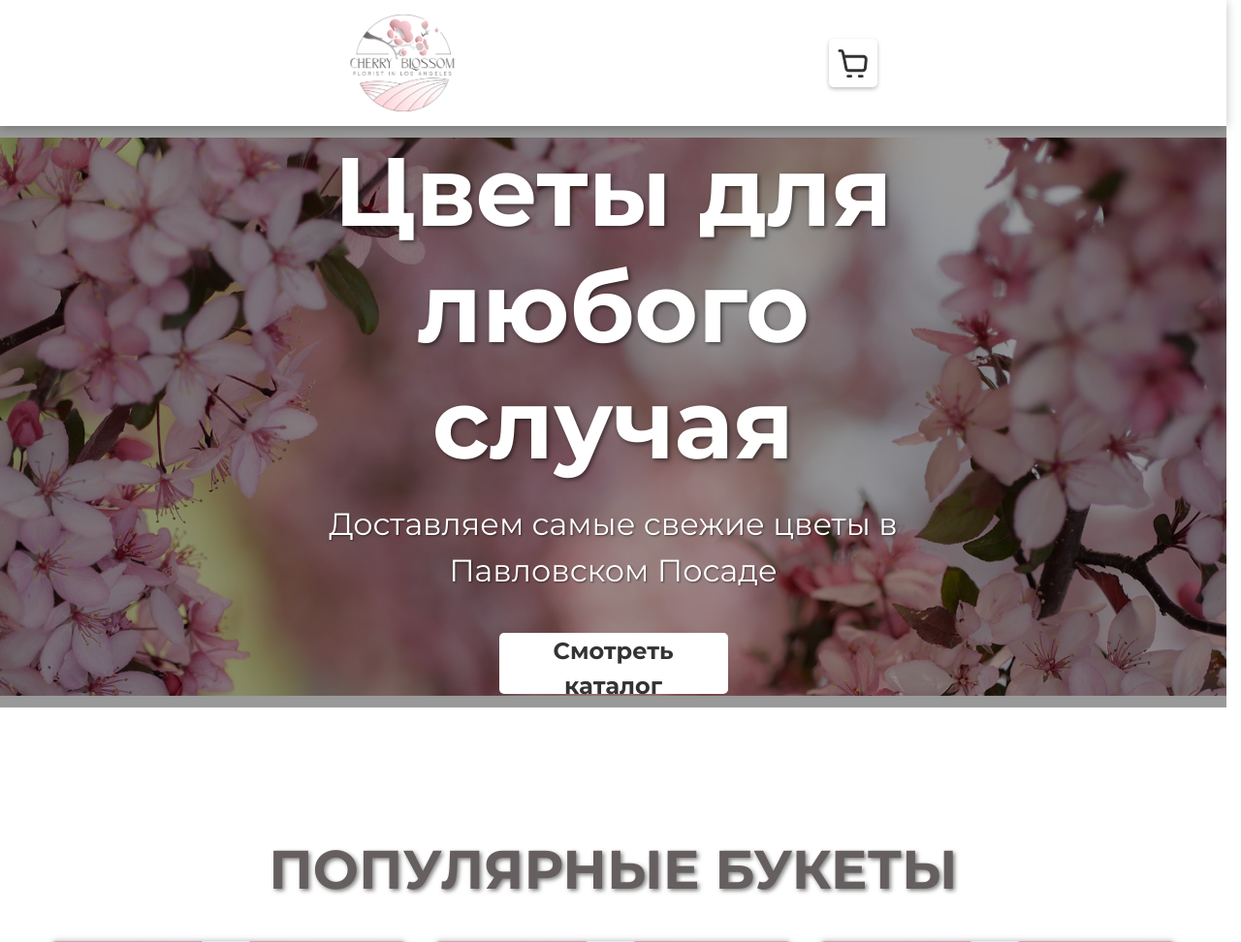
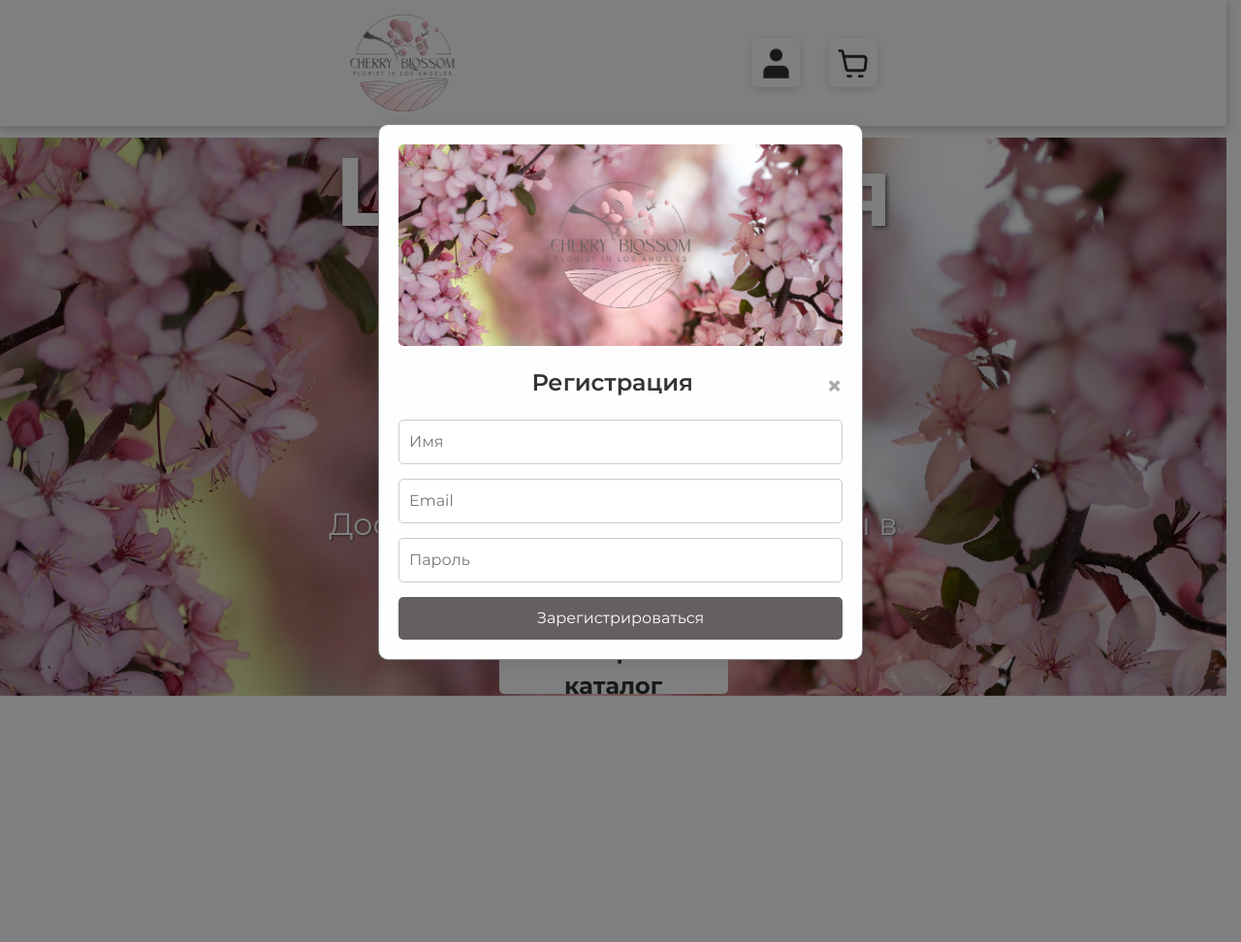
Before and after one commit to Canzas-91/flower-dev, a Spring Boot app: page / in a window 1280 px wide. Shown: the top 972 px of the page at 97% size. After the commit the page ends 718 px from the top, so only its background shows below. Run offline with Spring Boot 4, Linux system fonts and the light colour scheme.

Commit message:
регистрация

```diff
--- a/flowers/src/main/resources/static/css/style.css
+++ b/flowers/src/main/resources/static/css/style.css
@@ -262,12 +262,32 @@ body {
 
 .cart-ico {
   display: flex;
+  align-items: center;
+  justify-content: center;
+  width: 50px;
+  height: 50px;
+  cursor: pointer;
+  transition: transform 0.3s ease;
+  box-shadow: 0 2px 10px 0 rgba(0, 0, 0, 0.15);
+  border-radius: 5px;
+}
+.reg_ico {
+  display: flex;
+  align-items: center;
+  justify-content: center;
+  width: 50px;
+  height: 50px;
+  cursor: pointer;
+  transition: transform 0.3s ease;
+  box-shadow: 0 2px 10px 0 rgba(0, 0, 0, 0.15);
+  border-radius: 5px;
+}
+
+.header_active {
+  display: flex;
   justify-content: center;
   align-items: center;
-  width: 50px;
-  height: 50px;
-  box-shadow: 0 2px 4px 0 rgba(0, 0, 0, 0.25);
-  border-radius: 5px;
+  gap : 30px;
   cursor: pointer;
   transition: transform 0.3s ease;
 }
@@ -283,7 +303,6 @@ body {
   width: 100%;
   max-width: 100vw;
   height: auto;
-  object-fit: cover;
 }
 
 .cover {
@@ -302,7 +321,6 @@ body {
   left: 0;
   right: 0;
   bottom: 0;
-  background: rgba(0, 0, 0, 0.4);
   z-index: 1;
 }
 
@@ -659,14 +677,12 @@ h3 {
   align-items: center;
   margin-top: 134px;
   width: 100%;
-  padding: 0 20px;
+
 }
 
 .worcktime_img {
   width: 100%;
-  max-width: 1200px;
   height: auto;
-  border-radius: 10px;
   box-shadow: 0 4px 20px rgba(0, 0, 0, 0.1);
 }
 
@@ -677,7 +693,6 @@ h3 {
   align-items: center;
   background-color: #f8f8f8;
   padding: 40px 60px;
-  margin-top: 100px;
   border-top: 1px solid #eee;
 }
 
@@ -694,7 +709,76 @@ h3 {
   border: 1px solid #eee;
   box-shadow: 0 2px 10px rgba(0, 0, 0, 0.05);
 }
-
+.modal_reg {
+  display: block;
+  position: fixed;
+  z-index: 1001;
+  left: 0;
+  top: 0;
+  width: 100%;
+  height: 100%;
+  overflow: auto;
+  background-color: rgba(0, 0, 0, 0.5);
+}
+.modal_content_reg {
+  background-color: #fefefe;
+  margin: 10% auto;
+  padding: 20px;
+  border: 1px solid #888;
+  width: 500px;
+  border-radius: 10px;
+  box-shadow: 0 4px 20px rgba(0, 0, 0, 0.1);
+}
+.close_reg {
+  color: #aaa;
+  float: right;
+  font-size: 28px;
+  font-weight: bold;
+  cursor: pointer;
+}
+.close_reg:hover,
+.close_reg:focus {
+  color: black;
+  text-decoration: none;
+  cursor: pointer;
+}
+.modal_title_reg{
+  font-size: 24px;
+  font-weight: 600;
+  margin-bottom: 20px;
+  color: #333;
+  text-align: center;
+}
+.modal_form_reg {
+  display: flex;
+  flex-direction: column;
+}
+.modal_form_reg input {
+  padding: 10px;
+  margin-bottom: 15px;
+  border: 1px solid #ccc;
+  border-radius: 5px;
+  font-size: 16px;
+}
+.modal_form_reg button {
+  padding: 10px;
+  background-color: #665F5F;
+  color: white;
+  border: none;
+  border-radius: 5px;
+  font-size: 16px;
+  cursor: pointer;
+  transition: background-color 0.3s ease;
+}
+.modal_form_reg button:hover {
+  background-color: #544b4b;
+}
+.modal_img_reg {
+  width: 500px;
+  height: auto;
+  margin-bottom: 20px;
+  border-radius: 5px;
+}
 /* Адаптивность */
 @media (max-width: 1200px) {
   .header {
--- a/flowers/src/main/resources/static/js/main.js
+++ b/flowers/src/main/resources/static/js/main.js
@@ -32,20 +32,18 @@ document.addEventListener('DOMContentLoaded', function() {
             this.textContent = 'Добавлено!';
             this.style.backgroundColor = '#4CAF50';
             this.style.color = 'white';
-
-            // Анимация корзины
             if (cartIcon) {
-                cartIcon.style.transform = 'scale(1.2)';
+                cartIcon.classList.add('shake');
                 setTimeout(() => {
-                    cartIcon.style.transform = 'scale(1)';
-                }, 300);
+                    cartIcon.classList.remove('shake');
+                }, 500);
             }
 
             // Восстановление кнопки через 2 секунды
             setTimeout(() => {
                 this.textContent = 'В корзину';
                 this.style.backgroundColor = '#665F5F';
-            }, 2000);
+            }, 1000);
 
             // Можно добавить логику сохранения в LocalStorage
             addToCartLocalStorage(itemName, itemPrice);
@@ -143,8 +141,8 @@ function updateCartCounter() {
             counter.style.backgroundColor = '#ff4757';
             counter.style.color = 'white';
             counter.style.borderRadius = '50%';
-            counter.style.width = '20px';
-            counter.style.height = '20px';
+            counter.style.width = '25px';
+            counter.style.height = '25px';
             counter.style.display = 'flex';
             counter.style.alignItems = 'center';
             counter.style.justifyContent = 'center';
@@ -164,3 +162,52 @@ function updateCartCounter() {
 
 // Инициализация счетчика при загрузке
 document.addEventListener('DOMContentLoaded', updateCartCounter);
+
+let regModal = document.querySelector('.modal_reg');
+let regBtn = document.querySelector('.reg_ico');
+let regSpan = document.getElementsByClassName("close_reg")[0];
+let buttons = document.querySelectorAll('.modal_button_reg');
+
+if (buttons) {
+    buttons.forEach(button => {
+        button.onclick = function(event) {
+            event.preventDefault();
+
+            const nameInput = regModal.querySelector('input[type="text"]');
+            const emailInput = regModal.querySelector('input[type="email"]');
+            const passwordInput = regModal.querySelector('input[type="password"]');
+            if (nameInput.value.trim() === '') {
+                alert('Введите имя!');
+                return;
+            }
+            if (emailInput.value.trim() === '' || !emailInput.value.includes('@')) {
+                alert('Введите корректный email!');
+                return;
+            }
+            if (passwordInput.value.length < 6) {
+                alert('Пароль должен быть минимум 6 символов!');
+                return;
+            }
+
+            alert('Успешно зарегистрированы!');
+            regModal.style.display = "none";
+            nameInput.value = '';
+            emailInput.value = '';
+            passwordInput.value = '';
+        }
+    });
+}
+
+regSpan.onclick = function() {
+    regModal.style.display = "none";
+}
+
+regBtn.onclick = function() {
+    regModal.style.display = "block";
+}
+
+window.onclick = function(event) {
+    if (event.target == regModal) {
+        regModal.style.display = "none";
+    }
+}
--- a/flowers/src/main/resources/templates/index.html
+++ b/flowers/src/main/resources/templates/index.html
@@ -3,25 +3,24 @@
 <head>
     <meta charset="UTF-8">
     <meta name="viewport" content="width=device-width, initial-scale=1.0">
-    <link rel="stylesheet" th:href="@{/css/style.css}">
+    <link rel="stylesheet" th:href="@{/css/style.css}" href = "../static/css/style.css">
     <title>Цветочный магазин - Павловский Посад</title>
 </head>
 <body>
     <header class="header">
-        <img class="logo" th:src="@{/images/Group 514.png}" alt="Логотип цветочного магазина">
-        <div class="cart-ico">
-            <svg xmlns="http://www.w3.org/2000/svg" width="35" height="35" viewBox="0 0 24 24">
-                <title>Корзина</title>
-                <g fill="none" stroke="currentColor" stroke-linejoin="round" stroke-width="2">
-                    <path d="M5 7h13.79a2 2 0 0 1 1.99 2.199l-.6 6A2 2 0 0 1 18.19 17H8.64a2 2 0 0 1-1.962-1.608z"/>
-                    <path stroke-linecap="round" d="m5 7l-.81-3.243A1 1 0 0 0 3.22 3H2m6 18h2m6 0h2"/>
-                </g>
-            </svg>
+        <img class="logo" th:src="@{/images/Group 514.png}" alt="Логотип цветочного магазина" src ="../static/images/Group 514.png">
+        <div class="header_active">
+            <div class="reg_ico">
+                <svg xmlns="http://www.w3.org/2000/svg" width="35" height="35" viewBox="0 0 16 16" fill="none"><path d="M8 7C9.65685 7 11 5.65685 11 4C11 2.34315 9.65685 1 8 1C6.34315 1 5 2.34315 5 4C5 5.65685 6.34315 7 8 7Z" fill="#000000"/><path d="M14 12C14 10.3431 12.6569 9 11 9H5C3.34315 9 2 10.3431 2 12V15H14V12Z" fill="#000000"/></svg>
+            </div>
+            <div class="cart-ico">
+                <svg xmlns="http://www.w3.org/2000/svg" width="35" height="35" viewBox="0 0 24 24"><title>Корзина</title><g fill="none" stroke="currentColor" stroke-linejoin="round" stroke-width="2"><path d="M5 7h13.79a2 2 0 0 1 1.99 2.199l-.6 6A2 2 0 0 1 18.19 17H8.64a2 2 0 0 1-1.962-1.608z"/><path stroke-linecap="round" d="m5 7l-.81-3.243A1 1 0 0 0 3.22 3H2m6 18h2m6 0h2"/></g></svg>
+            </div>
         </div>
     </header>
     <main class="main">
         <div class="cover">
-            <img class="cover-img" th:src="@{/images/cover.png}" alt="Цветочная композиция">
+            <img class="cover-img" th:src="@{/images/cover.png}" alt="Цветочная композиция" src="../static/images/cover.png">
             <div class="cover-text">
                 <h1 class="cover-title">Цветы для любого случая</h1>
                 <p>Доставляем самые свежие цветы в Павловском Посаде</p>
@@ -32,7 +31,7 @@
             <h1 class="cotalog_title">ПОПУЛЯРНЫЕ БУКЕТЫ</h1>
             <div class="cotalog_items">
                 <div class="cotalog_item">
-                    <img class="cotalog_img" th:src="@{/images/item1.png}" alt="Букет Кристалл">
+                    <img class="cotalog_img" th:src="@{/images/item1.png}" alt="Букет Кристалл" src="../static/images/item1.png">
                     <div class="cotalog_activ">
                         <div class="cotalog_info">
                             <p class="item_title">Кристалл (розовые гвоздики с миксовыми цветами)</p>
@@ -42,7 +41,7 @@
                     </div>
                 </div>
                 <div class="cotalog_item">
-                    <img class="cotalog_img" th:src="@{/images/item1.png}" alt="Букет Нежность">
+                    <img class="cotalog_img" th:src="@{/images/item1.png}" alt="Букет Нежность" src="../static/images/item1.png">
                     <div class="cotalog_activ">
                         <div class="cotalog_info">
                             <p class="item_title">Нежность (белые розы с эвкалиптом)</p>
@@ -52,7 +51,7 @@
                     </div>
                 </div>
                 <div class="cotalog_item">
-                    <img class="cotalog_img" th:src="@{/images/item1.png}" alt="Букет Весна">
+                    <img class="cotalog_img" th:src="@{/images/item1.png}" alt="Букет Весна" src="../static/images/item1.png">
                     <div class="cotalog_activ">
                         <div class="cotalog_info">
                             <p class="item_title">Весна (тюльпаны с гипсофилой)</p>
@@ -62,7 +61,7 @@
                     </div>
                 </div>
                 <div class="cotalog_item">
-                    <img class="cotalog_img" th:src="@{/images/item1.png}" alt="Букет Романтика">
+                    <img class="cotalog_img" th:src="@{/images/item1.png}" alt="Букет Романтика" src="../static/images/item1.png">
                     <div class="cotalog_activ">
                         <div class="cotalog_info">
                             <p class="item_title">Романтика (красные розы)</p>
@@ -72,7 +71,7 @@
                     </div>
                 </div>
                 <div class="cotalog_item">
-                    <img class="cotalog_img" th:src="@{/images/item1.png}" alt="Букет Элегантность">
+                    <img class="cotalog_img" th:src="@{/images/item1.png}" alt="Букет Элегантность" src="../static/images/item1.png">
                     <div class="cotalog_activ">
                         <div class="cotalog_info">
                             <p class="item_title">Элегантность (орхидеи с зеленью)</p>
@@ -82,7 +81,7 @@
                     </div>
                 </div>
                 <div class="cotalog_item">
-                    <img class="cotalog_img" th:src="@{/images/item1.png}" alt="Букет Летнее настроение">
+                    <img class="cotalog_img" th:src="@{/images/item1.png}" alt="Букет Летнее настроение" src="../static/images/item1.png">
                     <div class="cotalog_activ">
                         <div class="cotalog_info">
                             <p class="item_title">Летнее настроение (подсолнухи с ромашками)</p>
@@ -99,21 +98,21 @@
                 <div class="title_conteiner">
                     <div class="why_icoandtitle">
                         <h3 class="why_icoandtitle_title">Большой выбор</h3>
-                        <img class="why_icon" th:src="@{/icon/icon1.png}" alt="Иконка выбора">
+                        <img class="why_icon" th:src="@{/icon/icon1.png}" alt="Иконка выбора" src="../static/icon/icon1.png">
                     </div>
                     <p class="why_discription">У нас всегда свежие цветы и огромный ассортимент букетов на любой вкус и бюджет.</p>
                 </div>
                 <div class="title_conteiner">
                     <div class="why_icoandtitle">
                         <h3 class="why_icoandtitle_title">Быстрая доставка</h3>
-                        <img class="why_icon" th:src="@{/icon/icon2.png}" alt="Иконка доставки">
+                        <img class="why_icon" th:src="@{/icon/icon2.png}" alt="Иконка доставки" src="../static/icon/icon2.png">
                     </div>
                     <p class="why_discription">Доставляем цветы в течение 2 часов по Павловскому Посаду. Работаем с 8:00 до 22:00.</p>
                 </div>
                 <div class="title_conteiner">
                     <div class="why_icoandtitle">
                         <h3 class="why_icoandtitle_title">Онлайн-заказ</h3>
-                        <img class="why_icon" th:src="@{/icon/icon3.png}" alt="Иконка онлайн-заказа">
+                        <img class="why_icon" th:src="@{/icon/icon3.png}" alt="Иконка онлайн-заказа" src="../static/icon/icon3.png">
                     </div>
                     <p class="why_discription">Заказывайте цветы онлайн 24/7. Наша команда всегда на связи и готова помочь.</p>
                 </div>
@@ -224,23 +223,37 @@
             <h2 class="galary_title">МЫ В INSTAGRAM</h2>
             <p class="galary_link">@PAVLOVSKIY_POSAD_FLOWERS</p>
             <div class="galary_imgs">
-                <img class="galary_img" th:src="@{/images/img1.png}" alt="Наши работы 1">
-                <img class="galary_img" th:src="@{/images/img2.png}" alt="Наши работы 2">
-                <img class="galary_img" th:src="@{/images/img3.png}" alt="Наши работы 3">
-                <img class="galary_img" th:src="@{/images/img4.png}" alt="Наши работы 4">
-                <img class="galary_img" th:src="@{/images/img5.png}" alt="Наши работы 5">
-                <img class="galary_img" th:src="@{/images/img6.png}" alt="Наши работы 6">
+                <img class="galary_img" th:src="@{/images/img1.png}" alt="Наши работы 1" src="../static/images/img1.png">
+                <img class="galary_img" th:src="@{/images/img2.png}" alt="Наши работы 2" src="../static/images/img2.png">
+                <img class="galary_img" th:src="@{/images/img3.png}" alt="Наши работы 3" src="../static/images/img3.png">
+                <img class="galary_img" th:src="@{/images/img4.png}" alt="Наши работы 4" src="../static/images/img4.png">
+                <img class="galary_img" th:src="@{/images/img5.png}" alt="Наши работы 5" src="../static/images/ing5.png">
+                <img class="galary_img" th:src="@{/images/img6.png}" alt="Наши работы 6" src="../static/images/img6.png">
             </div>
         </div>
 
         <div class="worcktime">
-            <img class="worcktime_img" th:src="@{/images/order2.png}" alt="Время работы">
+            <img class="worcktime_img" th:src="@{/images/order2.png}" alt="Время работы" src="../static/images/order2.png">
         </div>
     </main>
     <footer class="footer">
-        <img class="logo" th:src="@{/images/Group 514.png}" alt="Логотип">
+        <img class="logo" th:src="@{/images/Group 514.png}" alt="Логотип" src="../static/images/Group 514.png">
         <h3 class="footer_title">Цветочный магазин в Павловском Посаде<br>Доставка свежих цветов ежедневно<br>+7 (495) 123-45-67</h3>
     </footer>
-    <script th:src="@{/js/main.js}"></script>
+
+    <div class="modal_reg">
+        <div class="modal_content_reg">
+            <img src="../static/images/regimg.png" alt="regimg" class="modal_img_reg">
+            <span class="close_reg">&times;</span>
+            <h2 class="modal_title_reg">Регистрация</h2>
+            <form class="modal_form_reg">
+                <input type="text" class="modal_input_reg" placeholder="Имя">
+                <input type="email" class="modal_input_reg" placeholder="Email">
+                <input type="password" class="modal_input_reg" placeholder="Пароль">
+                <button type="submit" class="modal_button_reg">Зарегистрироваться</button>
+            </form>
+        </div>
+    </div>
+    <script th:src="@{/js/main.js}" src="../static/js/main.js"></script>
 </body>
 </html>
```
Also changed, not shown: flowers/src/main/resources/static/images/regimg.png (added), front/style.css (added).
